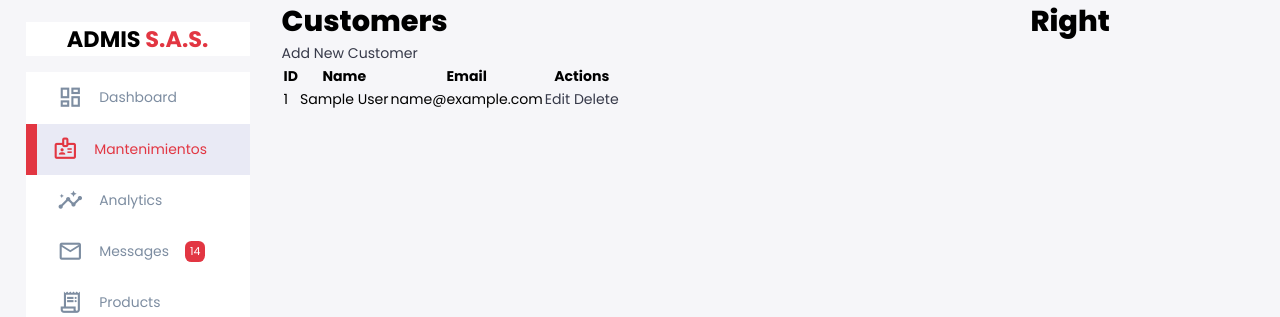
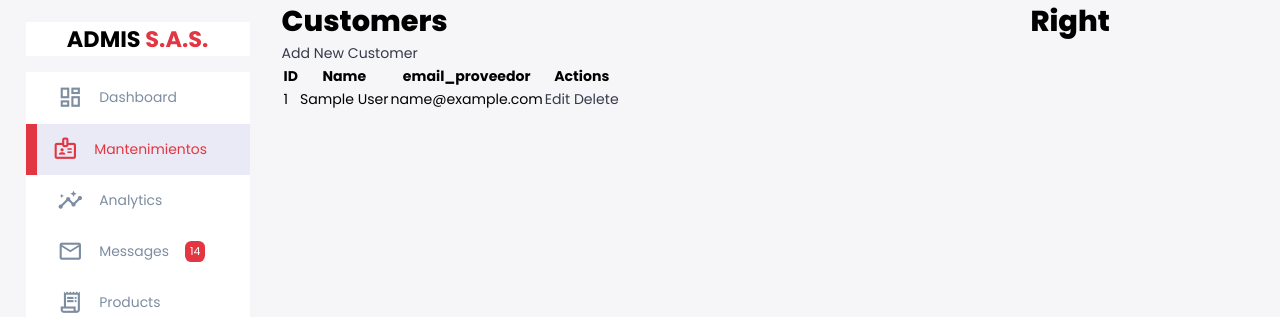
Before and after one commit to benitezboys7/bitacora, a PHP site: page /dashboard.php in a window 1280 px wide, after a click that opens the changed part. Shown: the top 317 px of the page. Run offline with PHP 8.4, Linux system fonts and the light colour scheme; the visitor is signed in with stand-in values (Sample User, id 1); tables that the repository leaves empty or names only in its code hold one stand-in row (values such as "Sample post").

Commit message:
cambio a variables de proveedores

```diff
--- a/dashboard.php
+++ b/dashboard.php
@@ -34,13 +34,13 @@ $_SESSION['last_activity'] = time(); // Actualiza el tiempo de la última activi
 <div id="addCustomerModal" class="modal">
     <div class="modal-content">
         <span class="close">&times;</span>
-        <h2>Add New Customer</h2>
+        <h2>Agregar nuevo proveedor</h2>
         <form id="addCustomerForm" method="post" action="add_customer.php">
-            <label for="name">Name:</label>
+            <label for="name">Nombre:</label>
             <input type="text" id="name" name="name" required>
             <label for="email">Email:</label>
-            <input type="email" id="email" name="email" required>
-            <button type="submit">Add Customer</button>
+            <input type="email" id="email_proveedor" name="email_proveedor" required>
+            <button type="submit">Agregar nuevo</button>
         </form>
     </div>
 </div>
@@ -54,8 +54,8 @@ $_SESSION['last_activity'] = time(); // Actualiza el tiempo de la última activi
             <input type="hidden" id="editCustomerId" name="id">
             <label for="editName">Name:</label>
             <input type="text" id="editName" name="name" required>
-            <label for="editEmail">Email:</label>
-            <input type="email" id="editEmail" name="email" required>
+            <label for="editemail_proveedor">Email:</label>
+            <input type="email" id="editemail_proveedor" name="email_proveedor" required>
             <button type="submit">Update Customer</button>
         </form>
     </div>
@@ -142,7 +142,7 @@ $_SESSION['last_activity'] = time(); // Actualiza el tiempo de la última activi
                         <tr>
                             <th>ID</th>
                             <th>Name</th>
-                            <th>Email</th>
+                            <th>email_proveedor</th>
                             <th>Actions</th>
                         </tr>
                     </thead>
--- a/edit_customer.php
+++ b/edit_customer.php
@@ -16,9 +16,9 @@ $response = array('success' => false, 'message' => '');
 if ($_SERVER["REQUEST_METHOD"] == "POST") {
     $id = $_POST['id'];
     $name = $_POST['name'];
-    $email = $_POST['email'];
+    $email_proveedor = $_POST['email_proveedor'];
 
-    $sql = "UPDATE customers SET name='$name', email='$email' WHERE id=$id";
+    $sql = "UPDATE customers SET name='$name', email_proveedor='$email_proveedor' WHERE id=$id";
 
     if ($conn->query($sql) === TRUE) {
         $response['success'] = true;
--- a/get_customers.php
+++ b/get_customers.php
@@ -10,7 +10,7 @@ if (!isset($_SESSION['user_id'])) {
 }
 include 'db.php';
 
-$sql = "SELECT id, name, email FROM customers";
+$sql = "SELECT id, name, email_proveedor FROM customers";
 $result = $conn->query($sql);
 
 $customers = array();
--- a/script.js
+++ b/script.js
@@ -215,7 +215,7 @@ document.addEventListener("DOMContentLoaded", function() {
                             tr.innerHTML = `
                                 <td>${customer.id}</td>
                                 <td>${customer.name}</td>
-                                <td>${customer.email}</td>
+                                <td>${customer.email_proveedor}</td>
                                 <td>
                                     <a href="#" class="edit-button" data-id="${customer.id}" data-name="${customer.name}" data-email="${customer.email}">Edit</a>
                                     <a href="delete_customer.php?id=${customer.id}" class="delete-button">Delete</a>
@@ -231,16 +231,16 @@ document.addEventListener("DOMContentLoaded", function() {
 
                                 const customerId = this.dataset.id;
                                 const customerName = this.dataset.name;
-                                const customerEmail = this.dataset.email;
+                                const customerEmail = this.dataset.email_proveedor;
 
                                 const editCustomerId = document.getElementById("editCustomerId");
                                 const editName = document.getElementById("editName");
-                                const editEmail = document.getElementById("editEmail");
+                                const email_proveedor = document.getElementById("email_proveedor_proveedor");
 
-                                if (editCustomerId && editName && editEmail) {
+                                if (editCustomerId && editName && email_proveedor) {
                                     editCustomerId.value = customerId;
                                     editName.value = customerName;
-                                    editEmail.value = customerEmail;
+                                    email_proveedor.value = customerEmail;
 
                                     showModal("editCustomerModal");
                                 }
```
Also changed, not shown: add_customer.php (+4 -4 lines).
